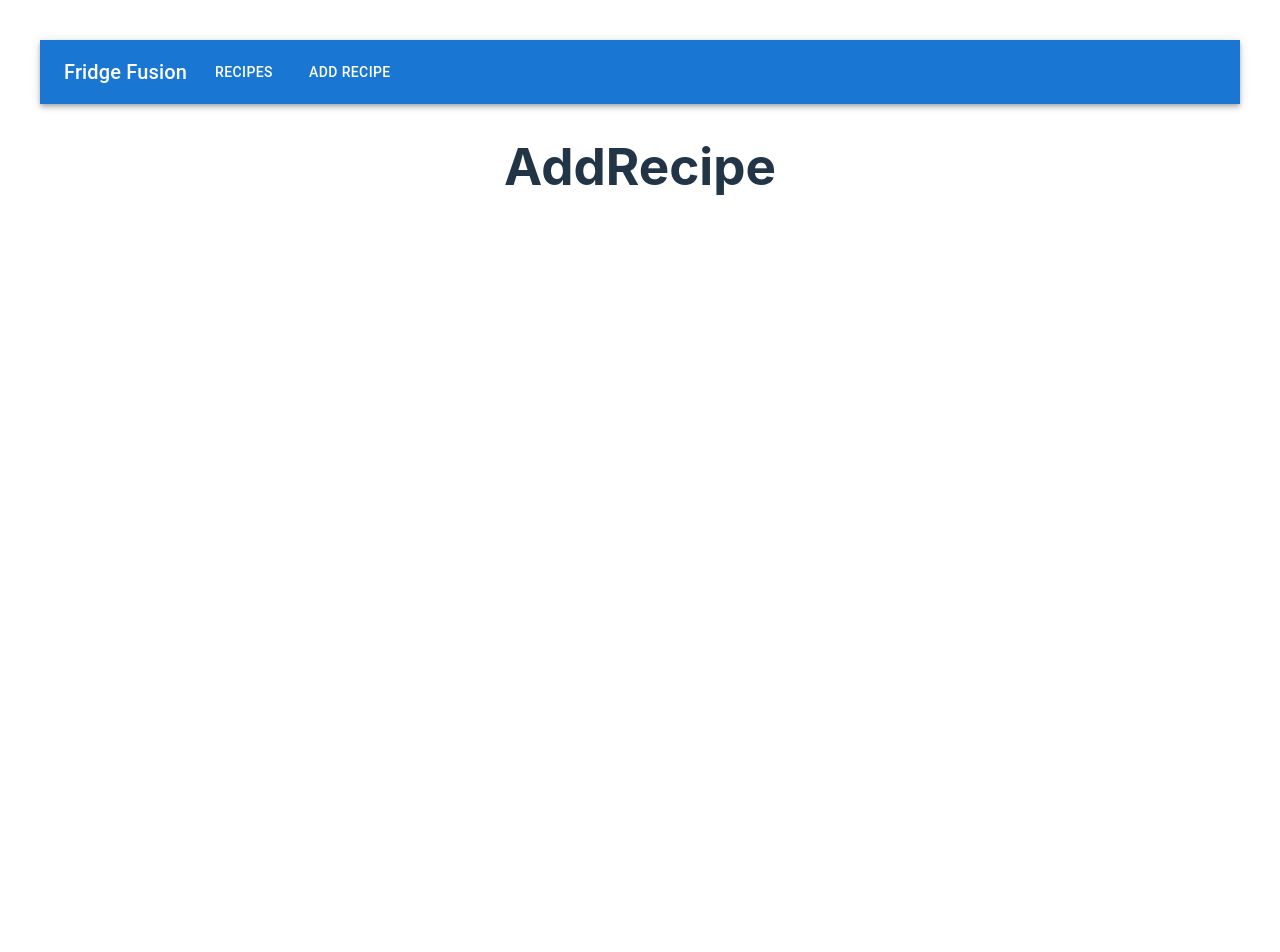
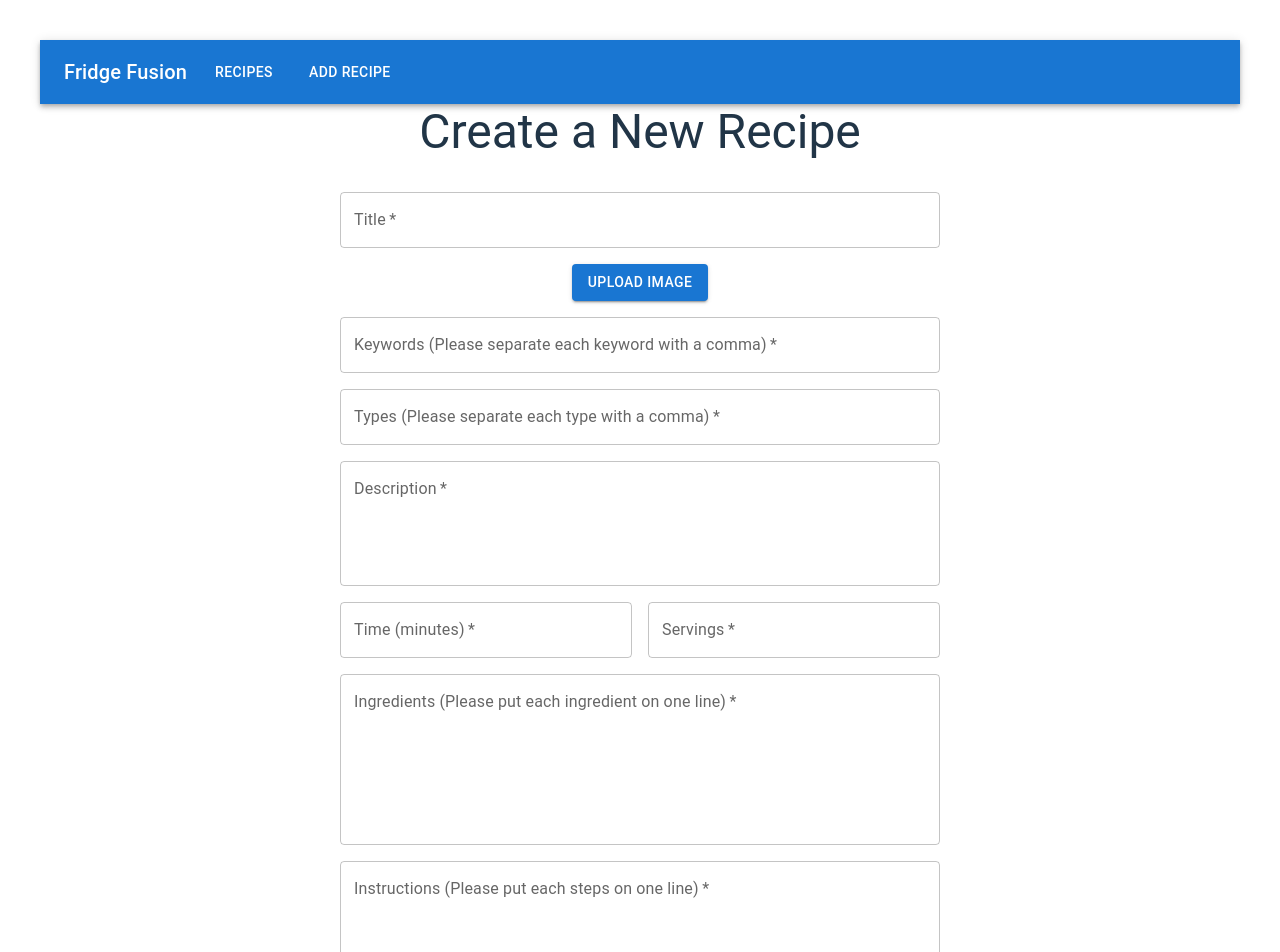
Before and after one commit to JaydenLe1102/Roulettech-KangaCook-Assigment, a React (Vite) app in the folder frontend/: page /add_recipe in a window 1280 px wide. Shown: the top 952 px of the page. Before the commit the page ends 800 px from the top, so only its background shows below. Built offline with nearby package versions, Linux system fonts and the light colour scheme.

Commit message:
Working on AddRecipesForm

```diff
--- /dev/null
+++ b/frontend/src/components/AddRecipe/AddRecipesForm.tsx
@@ -0,0 +1,190 @@
+import React, { useState } from 'react';
+import { TextField, Button, Grid, Box } from '@mui/material';
+
+function RecipeForm() {
+  const [recipe, setRecipe] = useState({
+    title: '',
+    image: null,
+    keywords: '',
+    types: '',
+    description: '',
+    time: '',
+    servings: '',
+    ingredients: '',
+    instructions: '',
+    calories: '',
+  });
+
+  const handleChange = (e) => {
+    const { name, value } = e.target;
+    setRecipe((prevRecipe) => ({
+      ...prevRecipe,
+      [name]: value,
+    }));
+  };
+
+  const handleSubmit = (e) => {
+    e.preventDefault();
+    // Process form submission logic, e.g., sending the data to a server
+    console.log('Submitted Recipe:', recipe);
+  };
+
+	const handleFileChange = (e) => {
+    const file = e.target.files[0];
+    const reader = new FileReader();
+
+    reader.onloadend = () => {
+      setRecipe((prevRecipe) => ({
+        ...prevRecipe,
+        image: file,
+        imageUrl: reader.result,
+      }));
+    };
+
+    if (file) {
+      reader.readAsDataURL(file);
+    }
+  };
+
+  return (
+    <Box sx={{ width: '100%', maxWidth: 600, margin: '0 auto', mt: 4 }}>
+      <form onSubmit={handleSubmit}>
+        <Grid container spacing={2}>
+          <Grid item xs={12}>
+            <TextField
+              fullWidth
+              label="Title"
+              name="title"
+              value={recipe.title}
+              onChange={handleChange}
+              variant="outlined"
+              required
+            />
+          </Grid>
+          <Grid item xs={12}>
+            <Button variant="contained" component="label">
+              Upload Image
+              <input
+                type="file"
+                hidden
+                onChange={handleFileChange}
+                accept="image/*"
+              />
+            </Button>
+            {recipe.image && (
+              <img
+                src={recipe.image}
+                alt="Preview"
+                style={{ marginTop: '10px', maxWidth: '100%' }}
+              />
+            )}
+          </Grid>
+          <Grid item xs={12}>
+            <TextField
+              fullWidth
+              label="Keywords (Please separate each keyword with a comma)"
+              name="keywords"
+              value={recipe.keywords}
+              onChange={handleChange}
+              variant="outlined"
+              required
+            />
+          </Grid>
+          <Grid item xs={12}>
+            <TextField
+              fullWidth
+              label="Types (Please separate each type with a comma)"
+              name="types"
+              value={recipe.types}
+              onChange={handleChange}
+              variant="outlined"
+              required
+            />
+          </Grid>
+          <Grid item xs={12}>
+            <TextField
+              fullWidth
+              label="Description"
+              name="description"
+              value={recipe.description}
+              onChange={handleChange}
+              variant="outlined"
+              multiline
+              rows={4}
+              required
+            />
+          </Grid>
+          <Grid item xs={6}>
+            <TextField
+              fullWidth
+              label="Time (minutes)"
+              name="time"
+              type="number"
+              value={recipe.time}
+              onChange={handleChange}
+              variant="outlined"
+              required
+            />
+          </Grid>
+          <Grid item xs={6}>
+            <TextField
+              fullWidth
+              label="Servings"
+              name="servings"
+              type="number"
+              value={recipe.servings}
+              onChange={handleChange}
+              variant="outlined"
+              required
+            />
+          </Grid>
+          <Grid item xs={12}>
+            <TextField
+              fullWidth
+              label="Ingredients (Please put each ingredient on one line)"
+              name="ingredients"
+              value={recipe.ingredients}
+              onChange={handleChange}
+              variant="outlined"
+              multiline
+              rows={6}
+              required
+            />
+          </Grid>
+          <Grid item xs={12}>
+            <TextField
+              fullWidth
+              label="Instructions (Please put each steps on one line)"
+              name="instructions"
+              value={recipe.instructions}
+              onChange={handleChange}
+              variant="outlined"
+              multiline
+              rows={6}
+              required
+            />
+          </Grid>
+          <Grid item xs={12}>
+            <TextField
+              fullWidth
+              label="Calories"
+              name="calories"
+              type="number"
+              value={recipe.calories}
+              onChange={handleChange}
+              variant="outlined"
+              required
+            />
+          </Grid>
+          <Grid item xs={12}>
+            <Button type="submit" variant="contained" color="primary" fullWidth>
+              Create Recipe
+            </Button>
+          </Grid>
+        </Grid>
+      </form>
+    </Box>
+  );
+}
+
+export default RecipeForm;
--- a/frontend/src/pages/add_recipe.tsx
+++ b/frontend/src/pages/add_recipe.tsx
@@ -1,6 +1,7 @@
 
 
-
+import { Typography } from "@mui/material";
+import AddRecipeForm from "../components/AddRecipe/AddRecipesForm";
 
 
 function AddRecipe() {
@@ -9,7 +10,10 @@ function AddRecipe() {
 
 	return (
 		<>
-			<h1>AddRecipe</h1>
+      <Typography variant="h3" component="h1" gutterBottom>
+        Create a New Recipe
+      </Typography>
+			<AddRecipeForm />
 		</>
 	)
 
```
